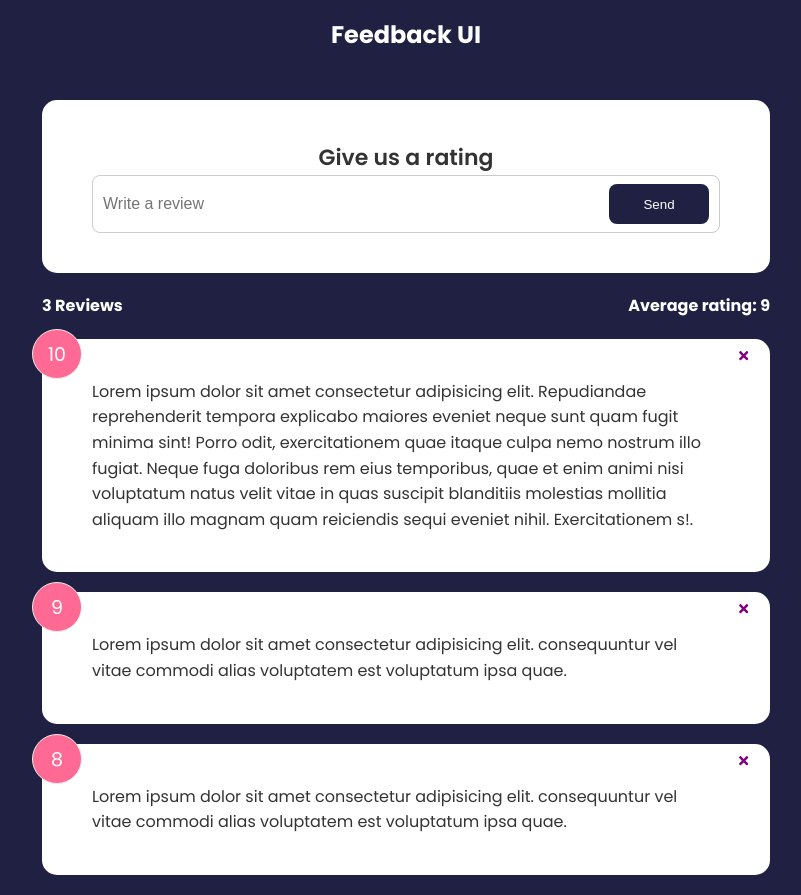
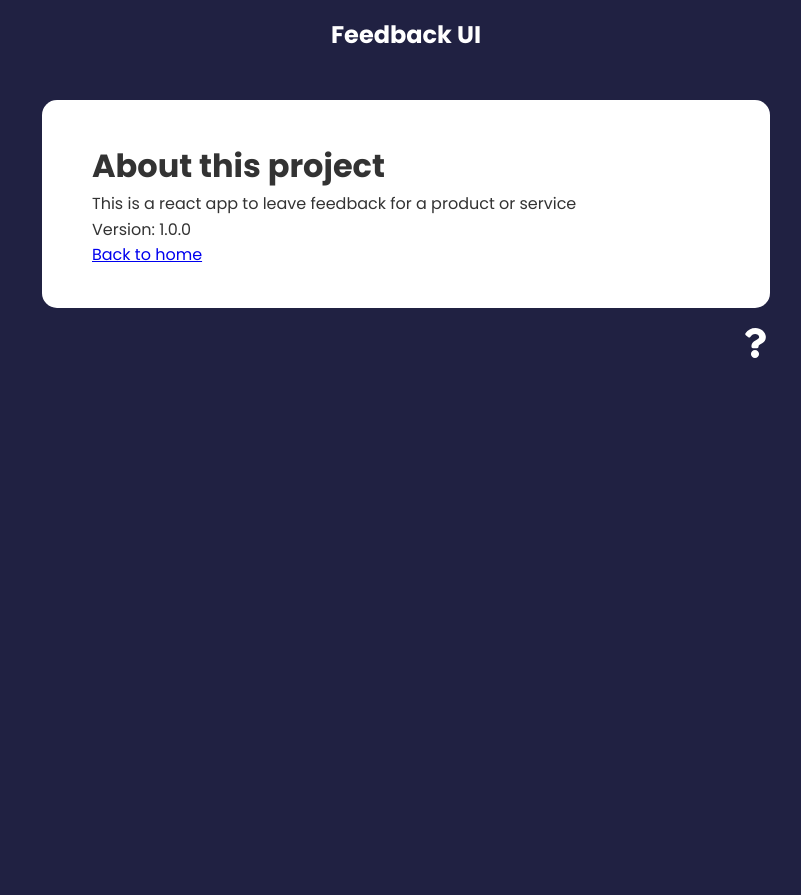
Before and after one commit to JorgeMtz/feedback, a React (Create React App) app: page /about in a window 1280 px wide. Shown: the whole page, without its empty margins (234-1035 px from the left). After the commit the page ends 800 px from the top, so only its background shows below. Built offline with nearby package versions, Linux system fonts and the light colour scheme; the HTML template or start-up script is replaced by a standard one.

Commit message:
rating and routes added

```diff
--- a/package.json
+++ b/package.json
@@ -6,10 +6,13 @@
     "@testing-library/jest-dom": "^5.16.4",
     "@testing-library/react": "^13.3.0",
     "@testing-library/user-event": "^13.5.0",
+    "framer-motion": "^6.3.16",
     "react": "^18.2.0",
     "react-dom": "^18.2.0",
     "react-icons": "^4.4.0",
+    "react-router-dom": "^6.3.0",
     "react-scripts": "5.0.1",
+    "uuid": "^8.3.2",
     "web-vitals": "^2.1.4"
   },
   "scripts": {
--- a/src/App.js
+++ b/src/App.js
@@ -1,9 +1,13 @@
 import {useState} from "react"
+import { v4 as uuidv4} from 'uuid';
+import {BrowserRouter, Route, Routes} from 'react-router-dom'
 import Header from "./components/Header";
 import FeedbackList from "./components/FeedbackList";
 import FeedbackData from "./data/FeedbackData";
 import FeedbackStats from "./components/FeedbackStats";
 import FeedbackForm from "./components/FeedbackForm";
+import AboutPage from "./pages/AboutPage";
+import AboutIconLink from "./components/AboutIconLink";
 
 const App = () => {
   const [feedback, setFeedback] = useState(FeedbackData);
@@ -11,15 +15,29 @@
   const deleteFeedback = (id) => {
     setFeedback(feedback.filter(feedback => feedback.id !== id));
   }
+
+  const addFeedback = (newFeedback) => {
+    newFeedback.id = uuidv4();
+    setFeedback([newFeedback,...feedback])
+  }
   return (
-    <>
+    <BrowserRouter>
       <Header/>
       <div className="container">
-        <FeedbackForm/>
-        <FeedbackStats feedback={feedback} />
-        <FeedbackList feedback={feedback} handleDelete={deleteFeedback}/>
+        <Routes>
+          <Route path="/" element={
+            <>
+              <FeedbackForm handleAdd={addFeedback}/>
+              <FeedbackStats feedback={feedback} />
+              <FeedbackList feedback={feedback} handleDelete={deleteFeedback}/>
+            </>
+          }>
+          </Route>
+          <Route path="/about" element={<AboutPage/>}/>
+        </Routes>
+        <AboutIconLink/>
       </div>
-    </>
+    </BrowserRouter>
   );
 }
 
--- /dev/null
+++ b/src/components/AboutIconLink.jsx
@@ -0,0 +1,14 @@
+import { FaQuestion } from "react-icons/fa"
+import { Link } from "react-router-dom"
+
+const AboutIconLink = () => {
+  return (
+    <div className="about-link">
+        <Link to='/about'>
+            <FaQuestion size={30}/>
+        </Link>
+    </div>
+  )
+}
+
+export default AboutIconLink
--- a/src/components/FeedbackForm.jsx
+++ b/src/components/FeedbackForm.jsx
@@ -1,21 +1,53 @@
 import { useState } from "react"
 import Card from "./shared/Card"
 import Button from "./shared/Button";
+import RatingSelect from "./RatingSelect";
 
-const FeedbackForm = () => {
+const FeedbackForm = ({handleAdd}) => {
     const [text, setText] = useState("");
+    const [rating, setRating] = useState(10);
+    const [btnDisabled, setBtnDisabled] = useState(true);
+    const [message, setMessage] = useState("");
 
-    const handleTextChange = (e) => {
-        setText(e.target.value);
+    const handleTextChange = ({ target: { value } }) => {
+        if(value === ''){
+            setBtnDisabled(true)
+            setMessage(null)
+        } else if (value.trim().length < 10) {
+            setMessage('Text must be at least 10 characters')
+            setBtnDisabled(true)
+        }else{
+            setMessage(null)
+            setBtnDisabled(false)
+        }
+        setText(value);
+    }
+
+    const handleSubmit = (e) =>{
+        e.preventDefault();
+        if(text.trim().length >= 10){
+            const newFeedback = {
+                text,
+                rating
+            }
+
+            handleAdd(newFeedback)
+
+            setBtnDisabled(true)
+            setRating(10)
+            setText('')
+        }
     }
     return (
         <Card>
-            <form>
-                <h2>Give us a rating</h2>
+            <form onSubmit={handleSubmit}>
+                <h2>How would you rate your service with us?</h2>
+                <RatingSelect select={(select) => setRating(select)} selected={rating}/>
                 <div className="input-group">
                     <input type="text" value={text} onChange={handleTextChange} placeholder="Write a review" />
-                    <Button type="submit">Send</Button>
+                    <Button type="submit" isDisabled={btnDisabled}>Send</Button>
                 </div>
+                {message && <div className="message">{message}</div>}
             </form>
         </Card>
     )
--- a/src/components/FeedbackList.jsx
+++ b/src/components/FeedbackList.jsx
@@ -1,4 +1,5 @@
 import FeedbackItem from "./FeedbackItem"
+import {motion, AnimatePresence} from 'framer-motion'
 
 function FeedbackList({feedback, handleDelete}) {
     if(!feedback || feedback.length === 0){
@@ -7,9 +8,13 @@
 
     return (
         <div className="Feedback-list">
-            {feedback.map((item) => (
-                <FeedbackItem key={item.id} item={item} handleDelete={handleDelete}/>
-            ))}
+            <AnimatePresence>
+                {feedback.map((item) => (
+                    <motion.div key={item.id} initial={{opacity:0}} animate={{opacity:1}} exit={{opacity:0}}>
+                        <FeedbackItem key={item.id} item={item} handleDelete={handleDelete}/>
+                    </motion.div>
+                ))}
+            </AnimatePresence>
         </div>
     )
 }
--- a/src/components/FeedbackStats.jsx
+++ b/src/components/FeedbackStats.jsx
@@ -1,5 +1,5 @@
 const FeedbackStats = ({feedback}) => {
-    let average = feedback.reduce((total, item) => total + item.rating, 0) / feedback.length;
+    let average = feedback.reduce((total, {rating}) => total + rating, 0) / feedback.length;
 
     average = average.toFixed(1).replace(/\.0$/, '');
 
--- /dev/null
+++ b/src/components/RatingSelect.jsx
@@ -0,0 +1,25 @@
+const RatingSelect = ({select, selected}) => {
+    const handleChange = (e) => {
+        select(+e.currentTarget.value)
+    }
+
+    return (
+        <ul className='rating'>
+            {Array.from({ length: 10 }, (_, i) => (
+                <li key={`rating-${i + 1}`}>
+                    <input
+                        type='radio'
+                        id={`num${i + 1}`}
+                        name='rating'
+                        value={i + 1}
+                        onChange={handleChange}
+                        checked={selected === i + 1}
+                    />
+                    <label htmlFor={`num${i + 1}`}>{i + 1}</label>
+                </li>
+            ))}
+        </ul>
+    )
+}
+
+export default RatingSelect
--- /dev/null
+++ b/src/pages/AboutPage.jsx
@@ -0,0 +1,17 @@
+import { Link } from "react-router-dom"
+import Card from "../components/shared/Card"
+
+const AboutPage = () => {
+    return (
+        <Card>
+            <h1>About this project</h1>
+            <p>This is a react app to leave feedback for a product or service</p>
+            <p>Version: 1.0.0</p>
+            <p>
+                <Link to='/'>Back to home</Link>
+            </p>
+        </Card>
+    )
+}
+
+export default AboutPage
```
Also changed, not shown: 1 other file (tests, documents, lock files or other folders).
